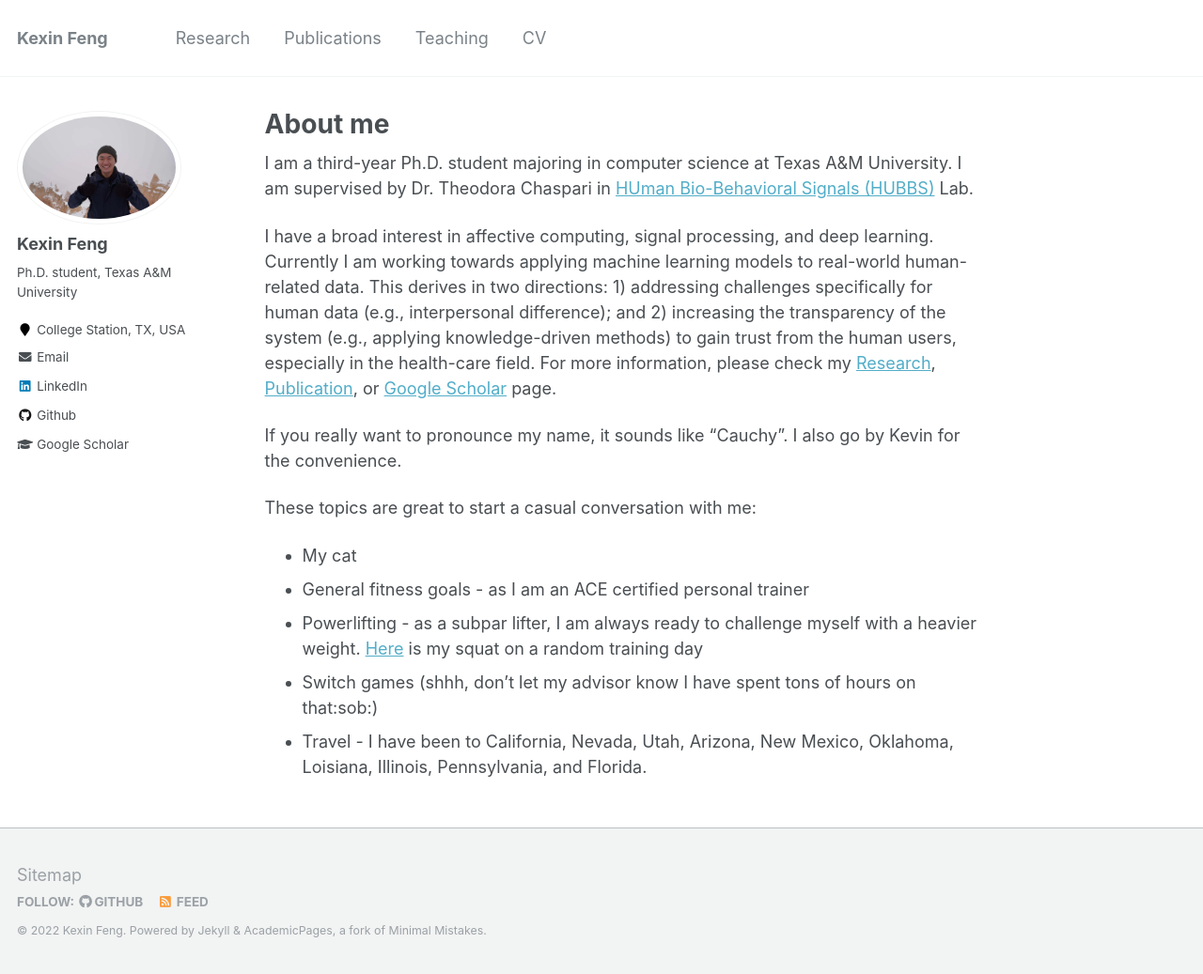
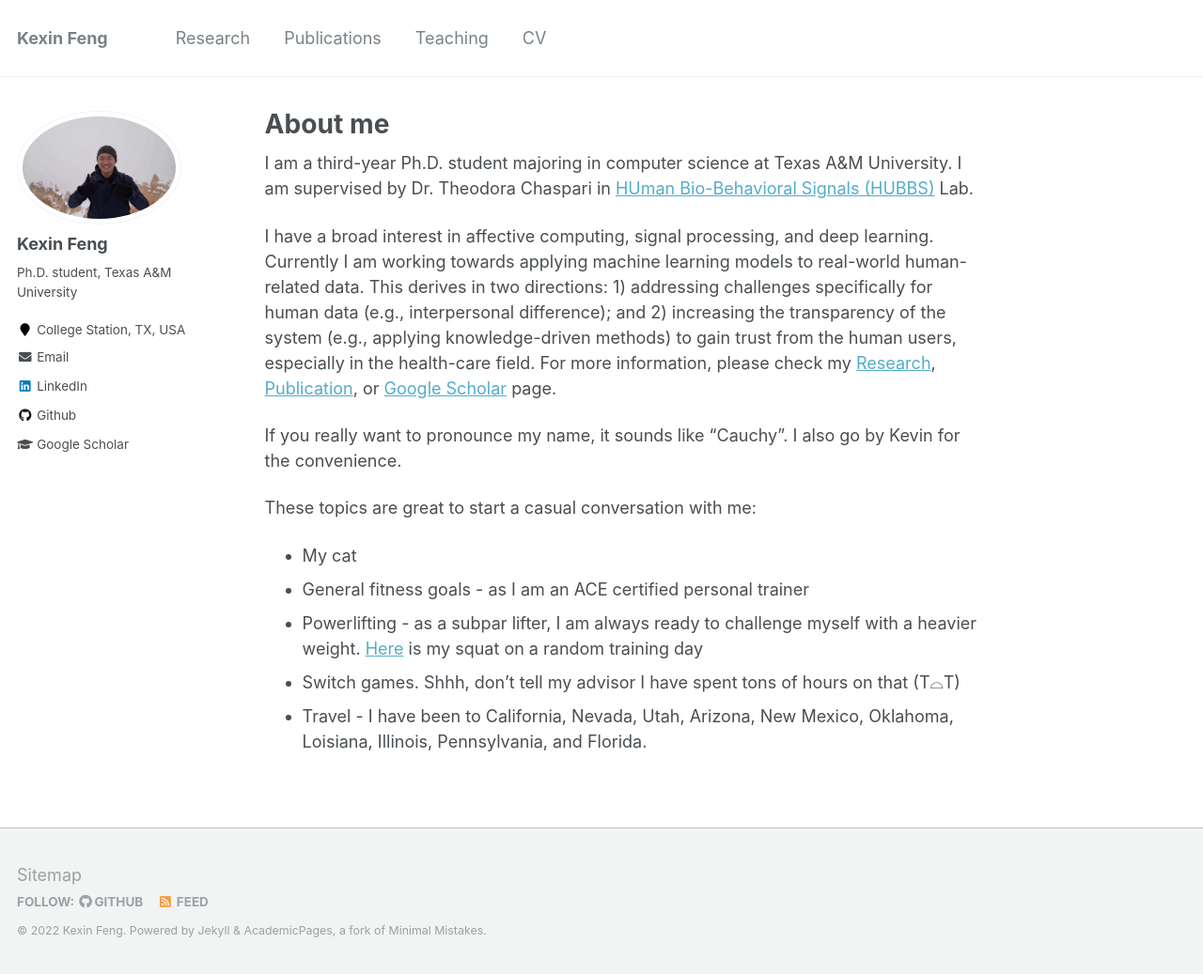
Before and after one commit to kexinF/kexinf.github.io, a Jekyll site: the page built from _pages/about.md, in a window 1280 px wide and 1037 px high. Shown: the whole window at 94% size. Built offline with Jekyll 4.4.1, drawn with Linux system fonts in a browser that asks for light colours.

Commit message:
cute things updated

```diff
--- a/_pages/about.md
+++ b/_pages/about.md
@@ -18,5 +18,5 @@ These topics are great to start a casual conversation with me:
 * My cat
 * General fitness goals - as I am an ACE certified personal trainer
 * Powerlifting - as a subpar lifter, I am always ready to challenge myself with a heavier weight. [Here](https://vimeo.com/749962170) is my squat on a random training day
-* Switch games (shhh, don't let my advisor know I have spent tons of hours on that:sob:)
+* Switch games. Shhh, don't tell my advisor I have spent tons of hours on that (T⌓T)
 * Travel - I have been to California, Nevada, Utah, Arizona, New Mexico, Oklahoma, Loisiana, Illinois, Pennsylvania, and Florida.
```
